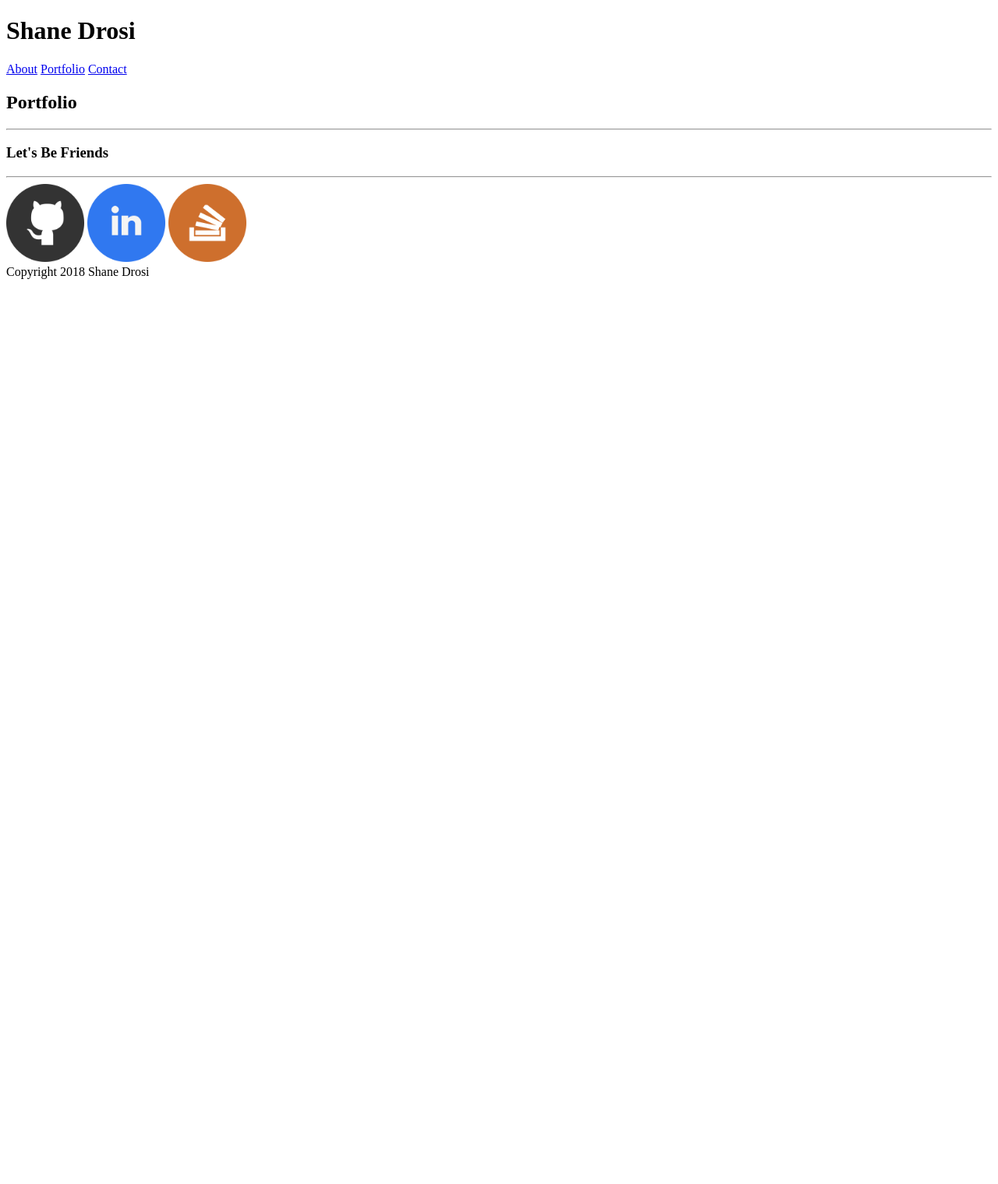
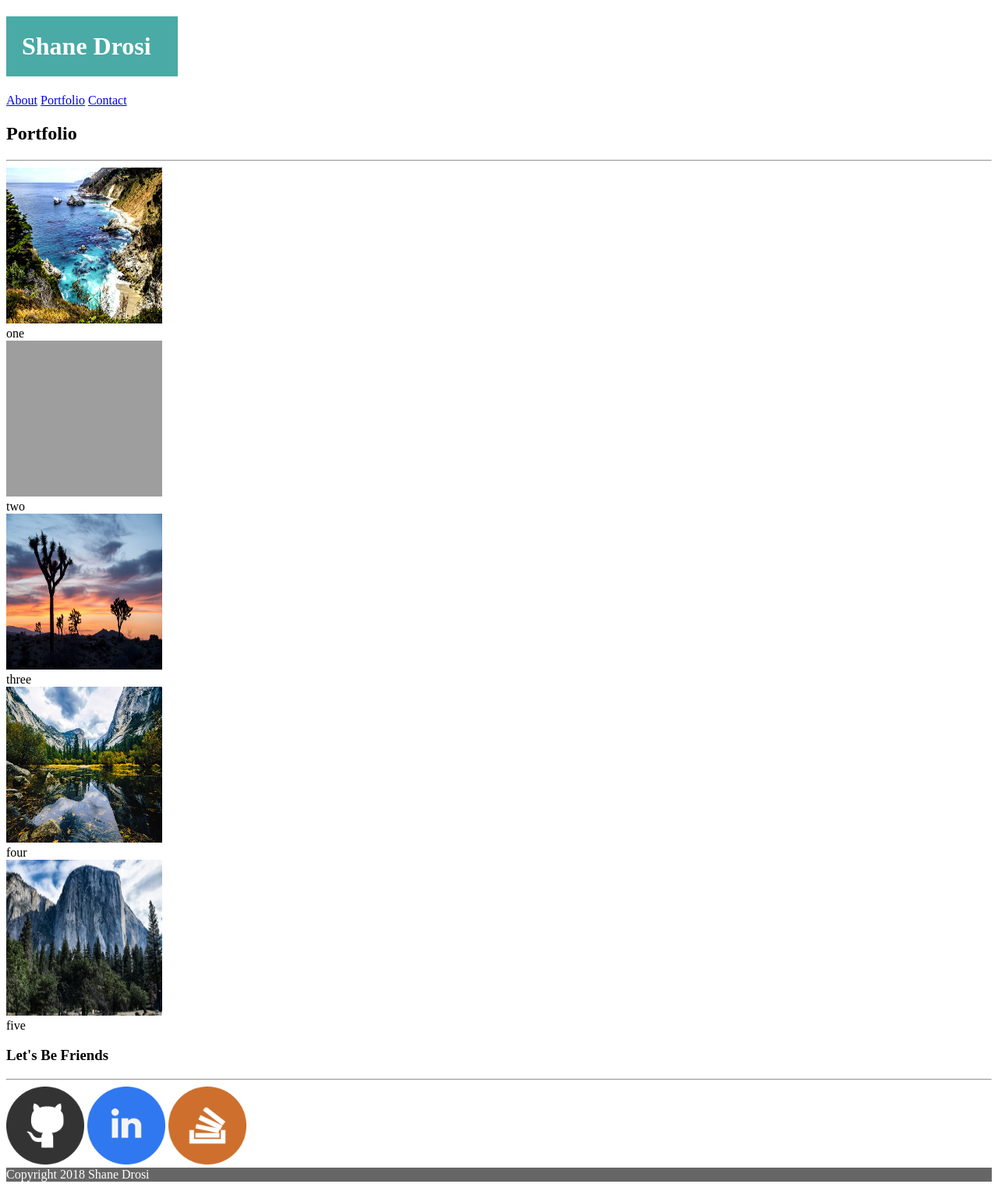
Before and after one commit to sdrosi/Basic-Portfolio, a plain HTML site: page portfolio.html in a window 1280 px wide. Shown: the whole page at 78% size. Before the commit the page ends 800 px from the top, so only its background shows below. Drawn offline with Linux system fonts and the light colour scheme; grey boxes are pictures that could not be loaded.

Commit message:
update css

```diff
--- a/assets/css/style.css
+++ b/assets/css/style.css
@@ -0,0 +1,16 @@
+h1 {
+   font-family: "Georgia, 'Times New Roman', Times, serif";
+   background-color: #4aaaa5;
+   color: #ffffff;
+   padding: 20px 20px 20px 20px;
+   width: 180px;
+}
+
+body {
+
+}
+
+footer {
+    background-color: #666666;
+    color: #ffffff;
+}
--- a/portfolio.html
+++ b/portfolio.html
@@ -1,17 +1,20 @@
 <!DOCTYPE html>
 <html lang="en-us">
 
-<title>
-Shane Drosi Portfolio
-</title>
+    <head>
 
-<head>
-    <meta charet="UTF-8">
+        <meta charet="UTF-8">
+        <link rel="stylesheet" type="text/css" href="assets/css/style.css">
+        <title>Shane Drosi Portfolio</title>
 
-</head>
+    </head>
 
-<body>
-    <h1>Shane Drosi</h1>
+    <heading>
+        <h1>Shane Drosi</h1>
+    </heading>
+
+    <body>
+
 
     <a href="www.about.com" alt="about">About</a>
     <a href="www.portfolio.com" alt="portfolio">Portfolio</a>
@@ -22,6 +25,20 @@ Shane Drosi Portfolio
 
         <hr>
 
+        <div><img src="https://raw.githubusercontent.com/sdrosi/Basic-Portfolio/master/assets/images/big_sur_day.jpg" alt="big_sur" height="200px" width="200px"></div>
+        <div class="labels">one</div>
+
+        <div><img src="https://raw.githubusercontent.com/sdrosi/Basic-Portfolio/master/assets/images/daytime_jt.jpg" alt="joshua_tree_day" height="200px" width="200px"></div>
+        <div class="labels">two</div>
+
+        <div><img src="https://raw.githubusercontent.com/sdrosi/Basic-Portfolio/master/assets/images/sunset_jt.jpg" alt="joshua_tree_night" height="200px" width="200px"></div>
+        <div class="labels">three</div>
+
+        <div><img src="https://raw.githubusercontent.com/sdrosi/Basic-Portfolio/master/assets/images/yosemite_gorge.jpg" alt="yosemite_valley" height="200px" width="200px"></div>
+        <div class="labels">four</div>
+
+        <div><img src="https://raw.githubusercontent.com/sdrosi/Basic-Portfolio/master/assets/images/elcapitan_yosemite.jpg" alt="el_capitan" height="200px" width="200px"></div>
+        <div class="labels">five</div>
 
     <div class="contact-me">
             <h3>Let's Be Friends</h3>
@@ -35,6 +52,9 @@ Shane Drosi Portfolio
 
         </div>
 
+<footer>
     <div>Copyright 2018 Shane Drosi</div>
+</footer>
+
 </body>
 </html>
```
Also changed, not shown: contact.html (+12 -5 lines), index.html (+12 -7 lines), 3 other files.
